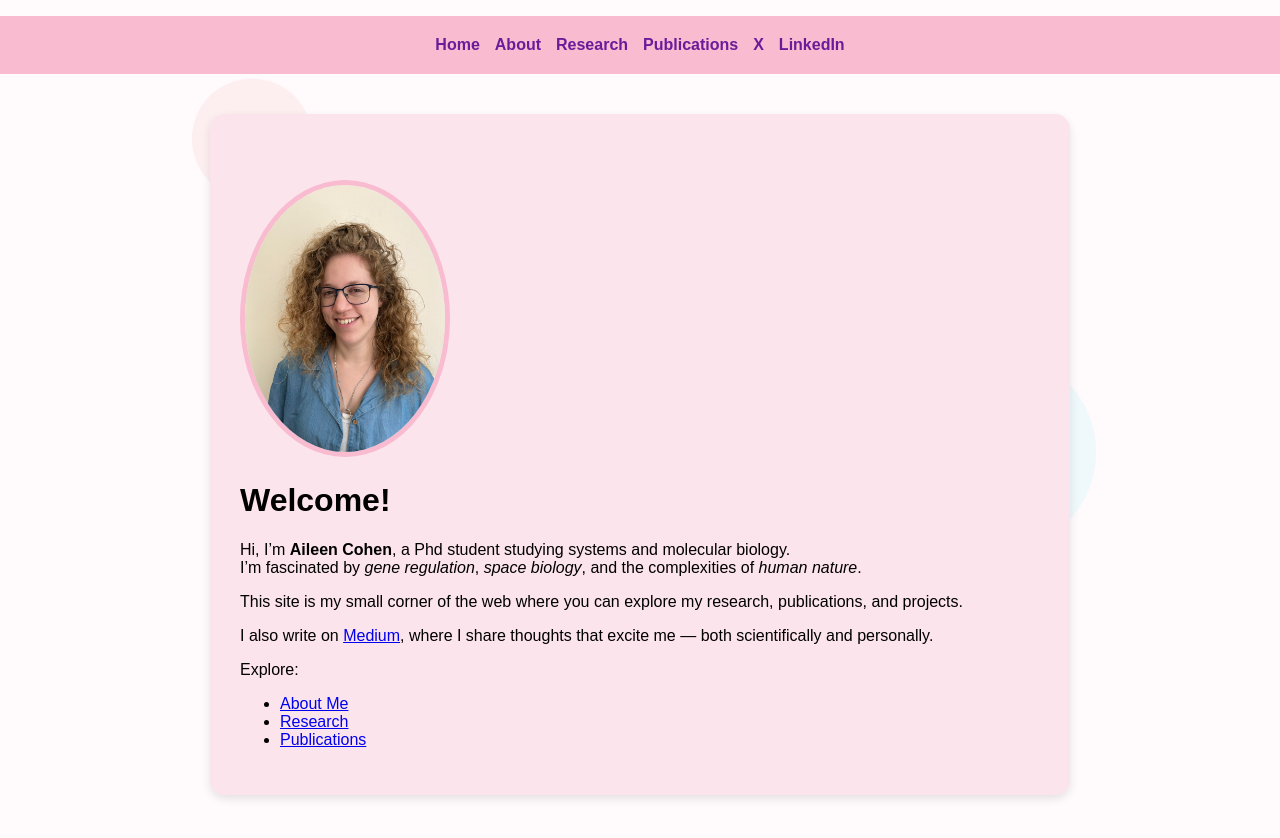
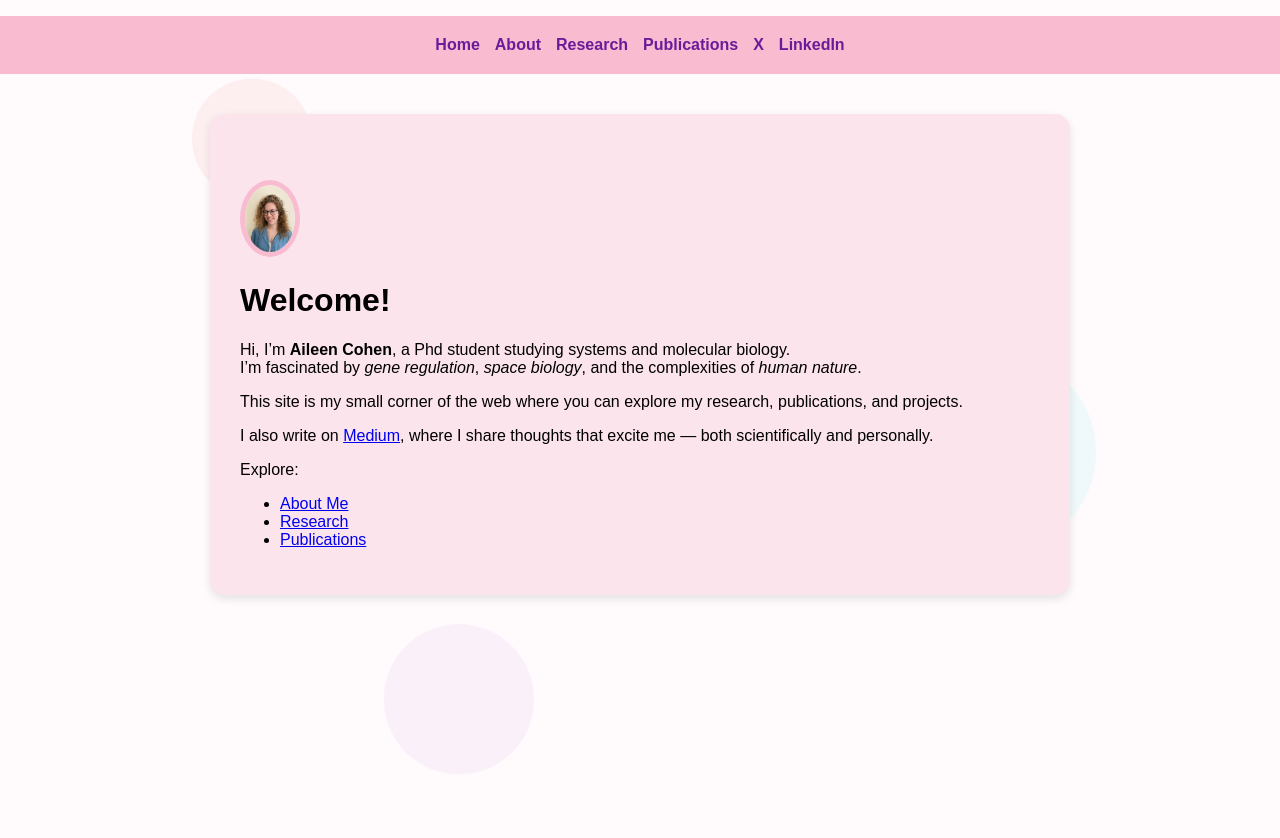
Before and after one commit to AileenCohen/AileenCohen.github.io, a Jekyll site: the page built from index.md, in a window 1280 px wide. Shown: the top 838 px of the page. Built offline with Jekyll 4.4.1, drawn with Linux system fonts in a browser that asks for light colours.

Commit message:
Reduce profile image width to 50px

```diff
--- a/assets/css/style.css
+++ b/assets/css/style.css
@@ -34,7 +34,7 @@ nav ul li a {
 img.profile {
   border-radius: 50%;
   border: 5px solid #f8bbd0;
-  width: 200px;
+  width: 50px;
   margin-top: 20px;
 }
 
```
